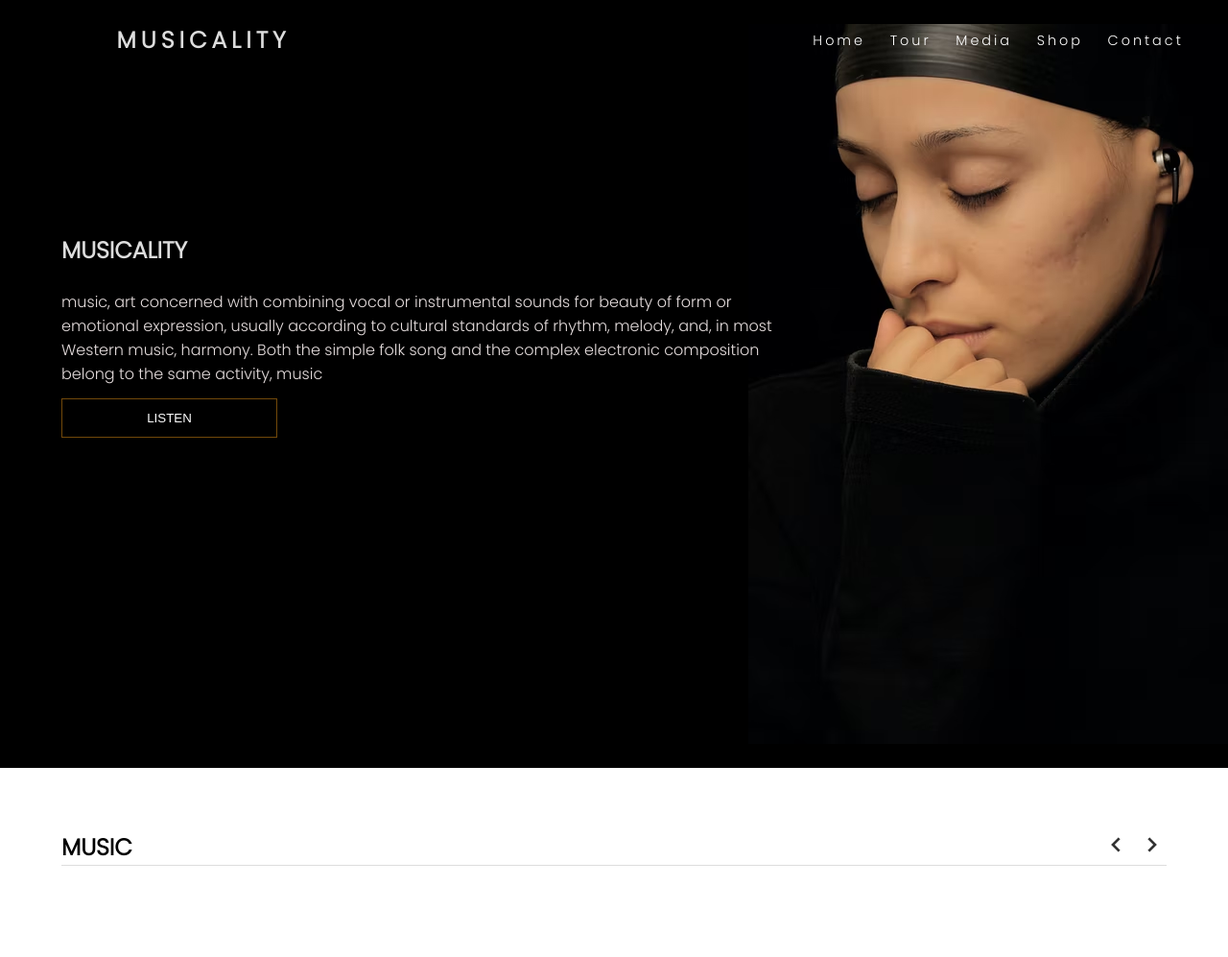
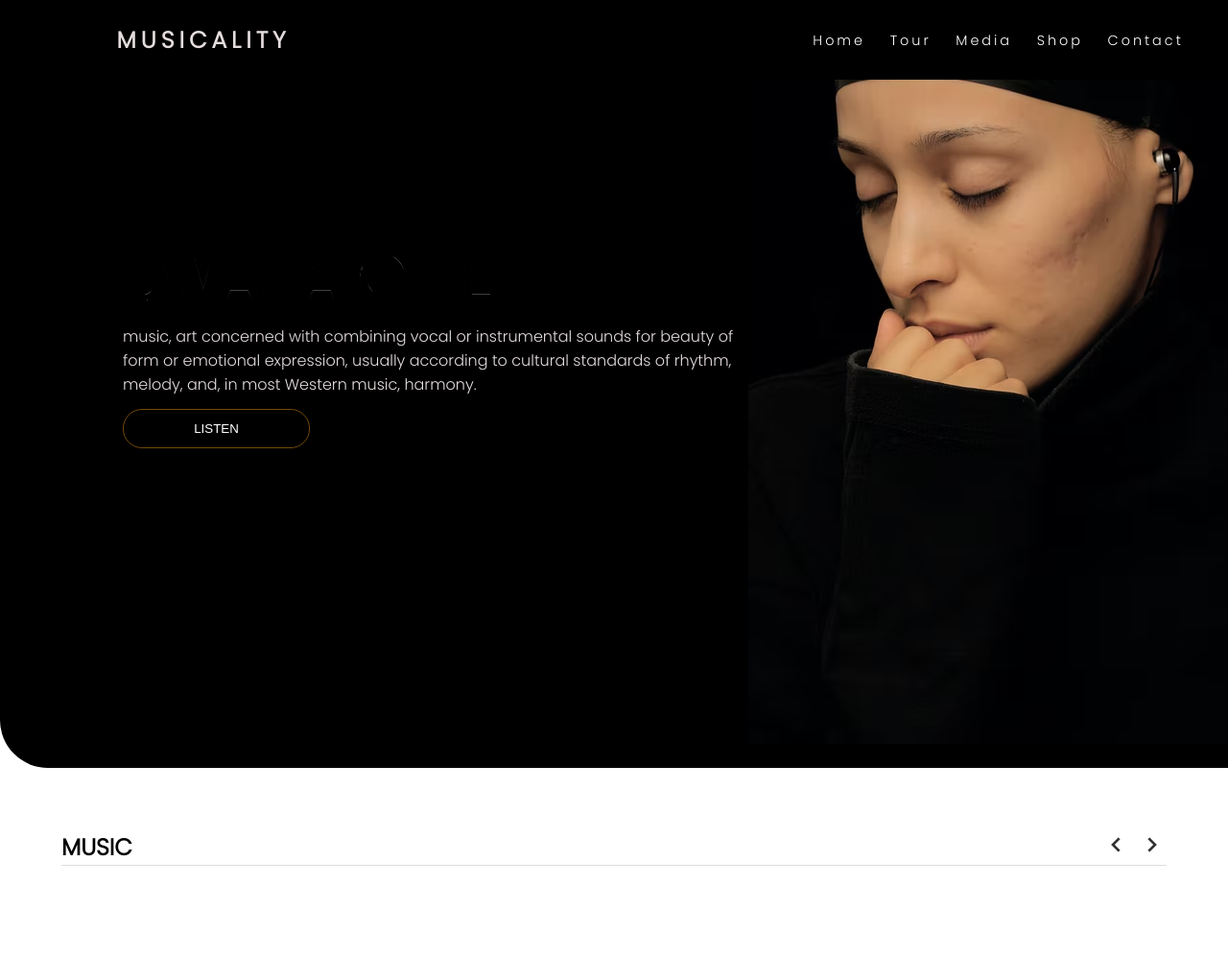
Before and after one commit to cleo-cyber/shopi-fy, a Django app: page / in a window 1280 px wide. Shown: the top 997 px of the page at 96% size. Run offline with Django 4.2, Linux system fonts and the light colour scheme; data that the repository does not hold is empty; some libraries are stand-ins or nearby versions.

Commit message:
added responsiveness to the user pages

```diff
--- a/shopify/musicapp/templates/musicapp/index.html
+++ b/shopify/musicapp/templates/musicapp/index.html
@@ -12,22 +12,23 @@
     <title>Document</title>
 </head>
 <body>
-    <header>
+   <main class="hero-sect">
+    <nav>
+    {% include 'nav.html' %}
+</nav>
         <div id="hero_section">
-           {% include 'nav.html' %}
             <div class="hero_content">
                 <div class="text">
-                    <h2>Musicality</h2>
+                    <h2>Bwana Chief</h2>
                     <p>music, art concerned with combining vocal or instrumental sounds for beauty of form or emotional
                         expression, usually according to cultural standards of rhythm, melody, and, in most Western
-                        music, harmony. Both the simple folk song
-                        and the complex electronic composition belong to the same activity, music</p>
+                        music, harmony.</p>
                     <button type="submit">Listen </i></button>
                 </div>
 
             </div>
-        </div>
-    </header>
+            </div>
+        </main>
 
     <section id="slideshow">
         <div class="welcomer">
--- a/shopify/musicapp/templates/musicapp/tour.html
+++ b/shopify/musicapp/templates/musicapp/tour.html
@@ -52,5 +52,5 @@
 
 </section>
 <footer>{% include 'footer.html' %}</footer>
-
+<script src="{% static 'js/nav.js' %}"></script>
 {% endblock %}
--- a/shopify/shop/templates/shop/shop.html
+++ b/shopify/shop/templates/shop/shop.html
@@ -70,3 +70,4 @@
 {% include 'footer.html' %}
 </footer>
 <script src="{% static 'js/shop.js'%}"></script>
+<script src="{% static 'js/nav.js' %}"></script>
--- a/shopify/static/js/main.js
+++ b/shopify/static/js/main.js
@@ -1,4 +1,3 @@
-// HEADER//
 const slider=()=>{
     const navLink=document.querySelector('.nav_links');
     const burger=document.querySelector('.burger');
@@ -6,6 +5,8 @@ const slider=()=>{
     //toggle navigation bar
     burger.addEventListener('click',()=>{
         navLink.classList.toggle('nav-active');
+        burger.classList.toggle('toggled');
+
 
     });
 
--- a/shopify/static/styles/main.css
+++ b/shopify/static/styles/main.css
@@ -27,14 +27,15 @@ width: 90%;
 
     display: flex;
     justify-content: space-between;
-    /* padding: 0 7rem; */
-    /* gap: 15rem; */
     align-items: center;
     min-height: 8vh;
 
 
 }
-
+nav{
+    background: #000000;
+    width: 100%;
+}
 .logo{
     text-transform: uppercase;
     letter-spacing: 5px;
@@ -55,7 +56,7 @@ width: 90%;
 .nav_links a:hover{
     color: teal;
 }
-#hero_section{
+.hero-sect{
     background-color: #000000;
     /* background: linear-gradient(315deg, #000000 0%, #414141 74%); */
     background-image: url('../images/listening.avif');
@@ -65,20 +66,35 @@ width: 90%;
     min-height: 50em;
     border-bottom-left-radius: 50px;
 }
+#hero_section{
+    font-size: 1rem;
+    display: flex;
+    justify-content: center;
+    /* align-items: center; */
+    flex-direction: column;
+    max-width: 80%;
+    margin: 0 auto;
+    /* text-align: center; */
+}
 .hero_content .text h2{
     text-transform: uppercase;
-    padding-bottom: 1em ;
+    font-size: 5vw;
+    text-shadow: #333;
+    color: transparent;
+    -webkit-text-fill-color: #000;
+    -webkit-text-stroke-color: #fff;
+    -webkit-text-stroke-width: .001px;
+
 }
 
 .text{
-    padding: 10em 0em;
-    max-width: 750px;
-    font-size: 1rem;
+  padding: 20vh 0;
+  max-width: 650px;
+
 }
 .hero_content{
-    width: 90%;
 
-    margin: 0 auto;
+
 
 }
 
@@ -90,6 +106,7 @@ width: 90%;
     width: 30%;
     border: 1px solid #72490a;
     cursor: pointer;
+    border-radius: 20px;
 }
 .hero_content button i{
     margin-left: 1em;
--- a/shopify/templates/nav.html
+++ b/shopify/templates/nav.html
@@ -1,5 +1,6 @@
 
 <!DOCTYPE html>
+{% load static %}
 <html lang="en">
 <head>
     <meta charset="UTF-8">
@@ -33,6 +34,5 @@
             </div>
 
         </div>
-
     </body>
     </html>
```
Also changed, not shown: other parts of shopify/static/styles/main.css (+52 -6 lines), shopify/static/js/nav.js (added, +23 -0 lines), shopify/musicapp/templates/musicapp/shop.html (added), shopify/static/styles/tour.css (line endings or trailing spaces).
